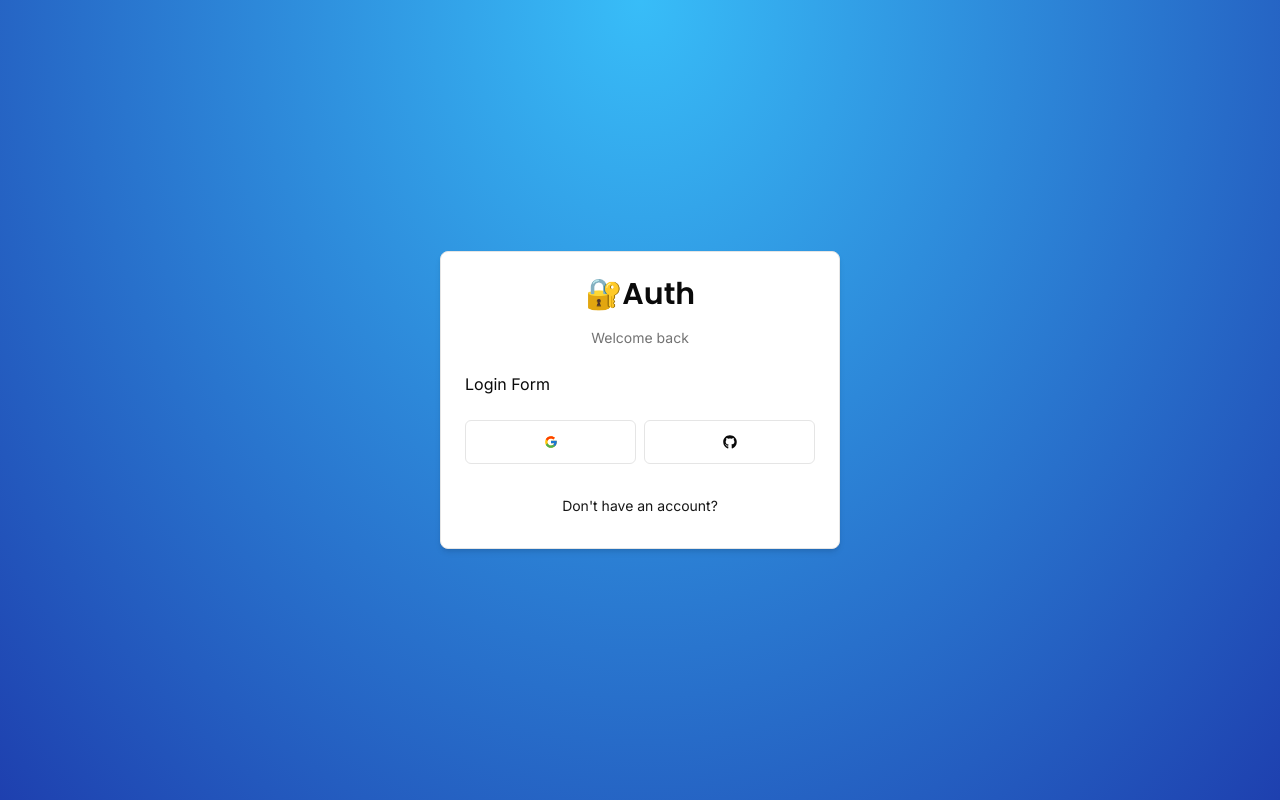
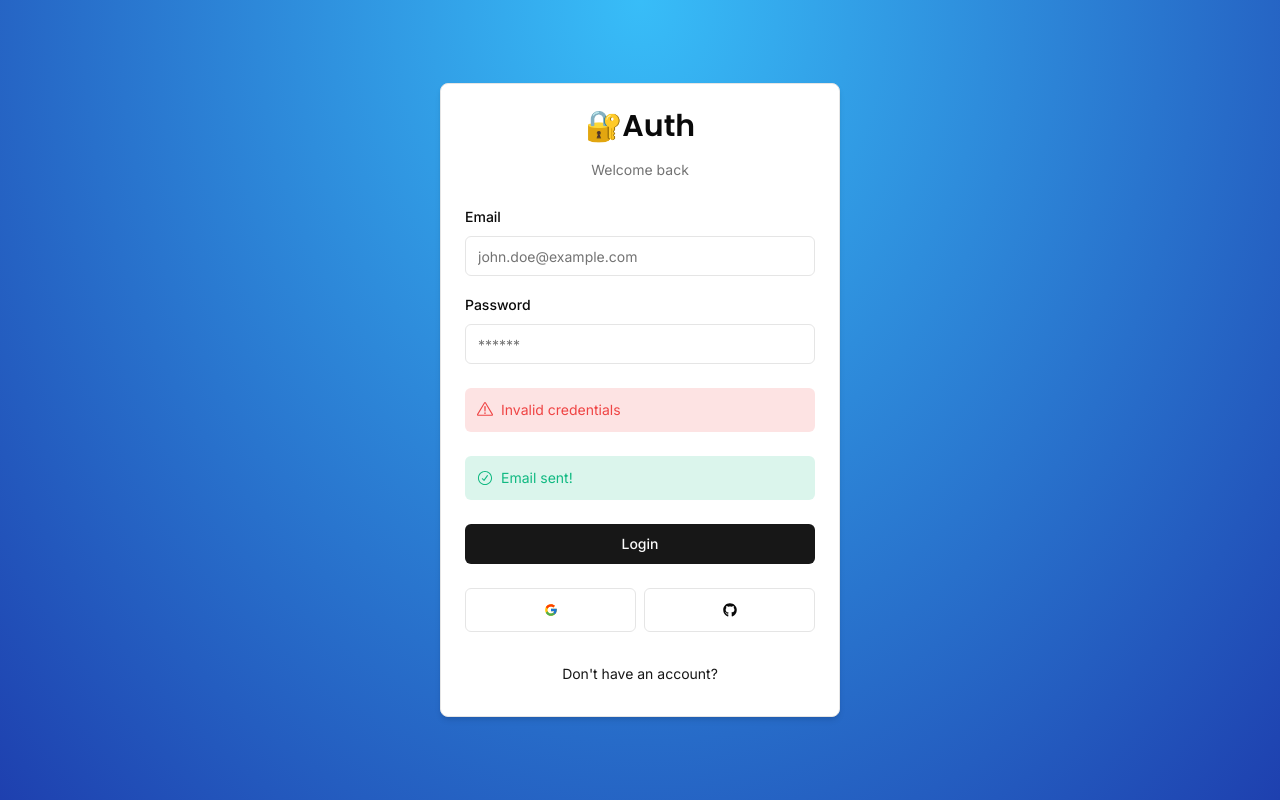
Before and after one commit to ercsanchez/next14-next-auth5, a Next.js app: page /auth/login in a window 1280 px wide. Built offline with nearby package versions, Linux system fonts and the light colour scheme.

Commit message:
feat: 6) 01:04:51 - Login form

```diff
--- a/src/components/auth/login-form.tsx
+++ b/src/components/auth/login-form.tsx
@@ -1,6 +1,35 @@
+"use client";
+
+import * as z from "zod";
+import { zodResolver } from "@hookform/resolvers/zod";
+import { useForm } from "react-hook-form";
+
+import { Button } from "~/components/ui/button";
 import { CardWrapper } from "~/components/auth/card-wrapper";
+import {
+  Form,
+  FormControl,
+  FormField,
+  FormItem,
+  FormLabel,
+  FormMessage,
+} from "~/components/ui/form";
+import { FormSuccess } from "~/components/form-success";
+import { FormError } from "~/components/form-error";
+import { Input } from "~/components/ui/input";
+
+import { LoginSchema } from "~/schemas";
 
 export function LoginForm() {
+  const form = useForm<z.infer<typeof LoginSchema>>({
+    resolver: zodResolver(LoginSchema),
+    defaultValues: { email: "", password: "" },
+  });
+
+  const onSubmit = (values: z.infer<typeof LoginSchema>) => {
+    console.log(values);
+  };
+
   return (
     <CardWrapper
       headerLabel={"Welcome back"}
@@ -8,7 +37,47 @@
       backButtonHref="/auth/register"
       showSocial
     >
-      Login Form
+      <Form {...form}>
+        <form onSubmit={form.handleSubmit(onSubmit)} className="space-y-6">
+          <div className="space-y-4">
+            <FormField
+              control={form.control}
+              name="email"
+              render={({ field }) => (
+                <FormItem>
+                  <FormLabel>Email</FormLabel>
+                  <FormControl>
+                    <Input
+                      {...field}
+                      placeholder="john.doe@example.com"
+                      type="email"
+                    />
+                  </FormControl>
+                  <FormMessage />
+                </FormItem>
+              )}
+            />
+            <FormField
+              control={form.control}
+              name="password"
+              render={({ field }) => (
+                <FormItem>
+                  <FormLabel>Password</FormLabel>
+                  <FormControl>
+                    <Input {...field} placeholder="******" type="password" />
+                  </FormControl>
+                  <FormMessage />
+                </FormItem>
+              )}
+            />
+          </div>
+          <FormError message="Invalid credentials" />
+          <FormSuccess message="Email sent!" />
+          <Button type="submit" className="w-full">
+            Login
+          </Button>
+        </form>
+      </Form>
     </CardWrapper>
   );
 }
--- /dev/null
+++ b/src/components/form-error.tsx
@@ -0,0 +1,16 @@
+import { ExclamationTriangleIcon } from "@radix-ui/react-icons";
+
+interface FormErrorProps {
+  message?: string;
+}
+
+export function FormError({ message }: FormErrorProps) {
+  if (!message) return null;
+
+  return (
+    <div className="flex items-center gap-x-2 rounded-md bg-destructive/15 p-3 text-sm text-destructive">
+      <ExclamationTriangleIcon className="h-4 w-4" />
+      <p>{message}</p>
+    </div>
+  );
+}
--- /dev/null
+++ b/src/components/form-success.tsx
@@ -0,0 +1,16 @@
+import { CheckCircledIcon } from "@radix-ui/react-icons";
+
+interface FormSuccessProps {
+  message?: string;
+}
+
+export function FormSuccess({ message }: FormSuccessProps) {
+  if (!message) return null;
+
+  return (
+    <div className="flex items-center gap-x-2 rounded-md bg-emerald-500/15 p-3 text-sm text-emerald-500">
+      <CheckCircledIcon className="h-4 w-4" />
+      <p>{message}</p>
+    </div>
+  );
+}
--- /dev/null
+++ b/src/components/ui/form.tsx
@@ -0,0 +1,176 @@
+import * as React from "react"
+import * as LabelPrimitive from "@radix-ui/react-label"
+import { Slot } from "@radix-ui/react-slot"
+import {
+  Controller,
+  ControllerProps,
+  FieldPath,
+  FieldValues,
+  FormProvider,
+  useFormContext,
+} from "react-hook-form"
+
+import { cn } from "~/lib/utils"
+import { Label } from "~/components/ui/label"
+
+const Form = FormProvider
+
+type FormFieldContextValue<
+  TFieldValues extends FieldValues = FieldValues,
+  TName extends FieldPath<TFieldValues> = FieldPath<TFieldValues>
+> = {
+  name: TName
+}
+
+const FormFieldContext = React.createContext<FormFieldContextValue>(
+  {} as FormFieldContextValue
+)
+
+const FormField = <
+  TFieldValues extends FieldValues = FieldValues,
+  TName extends FieldPath<TFieldValues> = FieldPath<TFieldValues>
+>({
+  ...props
+}: ControllerProps<TFieldValues, TName>) => {
+  return (
+    <FormFieldContext.Provider value={{ name: props.name }}>
+      <Controller {...props} />
+    </FormFieldContext.Provider>
+  )
+}
+
+const useFormField = () => {
+  const fieldContext = React.useContext(FormFieldContext)
+  const itemContext = React.useContext(FormItemContext)
+  const { getFieldState, formState } = useFormContext()
+
+  const fieldState = getFieldState(fieldContext.name, formState)
+
+  if (!fieldContext) {
+    throw new Error("useFormField should be used within <FormField>")
+  }
+
+  const { id } = itemContext
+
+  return {
+    id,
+    name: fieldContext.name,
+    formItemId: `${id}-form-item`,
+    formDescriptionId: `${id}-form-item-description`,
+    formMessageId: `${id}-form-item-message`,
+    ...fieldState,
+  }
+}
+
+type FormItemContextValue = {
+  id: string
+}
+
+const FormItemContext = React.createContext<FormItemContextValue>(
+  {} as FormItemContextValue
+)
+
+const FormItem = React.forwardRef<
+  HTMLDivElement,
+  React.HTMLAttributes<HTMLDivElement>
+>(({ className, ...props }, ref) => {
+  const id = React.useId()
+
+  return (
+    <FormItemContext.Provider value={{ id }}>
+      <div ref={ref} className={cn("space-y-2", className)} {...props} />
+    </FormItemContext.Provider>
+  )
+})
+FormItem.displayName = "FormItem"
+
+const FormLabel = React.forwardRef<
+  React.ElementRef<typeof LabelPrimitive.Root>,
+  React.ComponentPropsWithoutRef<typeof LabelPrimitive.Root>
+>(({ className, ...props }, ref) => {
+  const { error, formItemId } = useFormField()
+
+  return (
+    <Label
+      ref={ref}
+      className={cn(error && "text-destructive", className)}
+      htmlFor={formItemId}
+      {...props}
+    />
+  )
+})
+FormLabel.displayName = "FormLabel"
+
+const FormControl = React.forwardRef<
+  React.ElementRef<typeof Slot>,
+  React.ComponentPropsWithoutRef<typeof Slot>
+>(({ ...props }, ref) => {
+  const { error, formItemId, formDescriptionId, formMessageId } = useFormField()
+
+  return (
+    <Slot
+      ref={ref}
+      id={formItemId}
+      aria-describedby={
+        !error
+          ? `${formDescriptionId}`
+          : `${formDescriptionId} ${formMessageId}`
+      }
+      aria-invalid={!!error}
+      {...props}
+    />
+  )
+})
+FormControl.displayName = "FormControl"
+
+const FormDescription = React.forwardRef<
+  HTMLParagraphElement,
+  React.HTMLAttributes<HTMLParagraphElement>
+>(({ className, ...props }, ref) => {
+  const { formDescriptionId } = useFormField()
+
+  return (
+    <p
+      ref={ref}
+      id={formDescriptionId}
+      className={cn("text-sm text-muted-foreground", className)}
+      {...props}
+    />
+  )
+})
+FormDescription.displayName = "FormDescription"
+
+const FormMessage = React.forwardRef<
+  HTMLParagraphElement,
+  React.HTMLAttributes<HTMLParagraphElement>
+>(({ className, children, ...props }, ref) => {
+  const { error, formMessageId } = useFormField()
+  const body = error ? String(error?.message) : children
+
+  if (!body) {
+    return null
+  }
+
+  return (
+    <p
+      ref={ref}
+      id={formMessageId}
+      className={cn("text-sm font-medium text-destructive", className)}
+      {...props}
+    >
+      {body}
+    </p>
+  )
+})
+FormMessage.displayName = "FormMessage"
+
+export {
+  useFormField,
+  Form,
+  FormItem,
+  FormLabel,
+  FormControl,
+  FormDescription,
+  FormMessage,
+  FormField,
+}
--- /dev/null
+++ b/src/components/ui/input.tsx
@@ -0,0 +1,25 @@
+import * as React from "react"
+
+import { cn } from "~/lib/utils"
+
+export interface InputProps
+  extends React.InputHTMLAttributes<HTMLInputElement> {}
+
+const Input = React.forwardRef<HTMLInputElement, InputProps>(
+  ({ className, type, ...props }, ref) => {
+    return (
+      <input
+        type={type}
+        className={cn(
+          "flex h-10 w-full rounded-md border border-input bg-background px-3 py-2 text-sm ring-offset-background file:border-0 file:bg-transparent file:text-sm file:font-medium placeholder:text-muted-foreground focus-visible:outline-none focus-visible:ring-2 focus-visible:ring-ring focus-visible:ring-offset-2 disabled:cursor-not-allowed disabled:opacity-50",
+          className
+        )}
+        ref={ref}
+        {...props}
+      />
+    )
+  }
+)
+Input.displayName = "Input"
+
+export { Input }
--- /dev/null
+++ b/src/components/ui/label.tsx
@@ -0,0 +1,26 @@
+"use client"
+
+import * as React from "react"
+import * as LabelPrimitive from "@radix-ui/react-label"
+import { cva, type VariantProps } from "class-variance-authority"
+
+import { cn } from "~/lib/utils"
+
+const labelVariants = cva(
+  "text-sm font-medium leading-none peer-disabled:cursor-not-allowed peer-disabled:opacity-70"
+)
+
+const Label = React.forwardRef<
+  React.ElementRef<typeof LabelPrimitive.Root>,
+  React.ComponentPropsWithoutRef<typeof LabelPrimitive.Root> &
+    VariantProps<typeof labelVariants>
+>(({ className, ...props }, ref) => (
+  <LabelPrimitive.Root
+    ref={ref}
+    className={cn(labelVariants(), className)}
+    {...props}
+  />
+))
+Label.displayName = LabelPrimitive.Root.displayName
+
+export { Label }
--- /dev/null
+++ b/src/schemas/index.ts
@@ -0,0 +1,13 @@
+import * as z from "zod";
+
+export const LoginSchema = z.object({
+  email: z.string().email({ message: "Email is required / Invalid email" }),
+
+  // changing zod validation error message on the schema
+  // email: z.string().email({message: "Email is required"}), // message - only avail on 2nd & chain onwards
+  // email: z.string(invalid_type_error: "Must be a string").email(), // invalid_type_error - avail on first chain
+
+  password: z.string().min(1, { message: "Password is required" }),
+  // not recommended to limit pword length for login above 1 since required min length may change and old passwords may have old min lengths
+  // okay to add .min() to password for RegisterSchema
+});
```
Also changed, not shown: package.json (+6 -1 lines), 1 other file (tests, documents, lock files or other folders).
